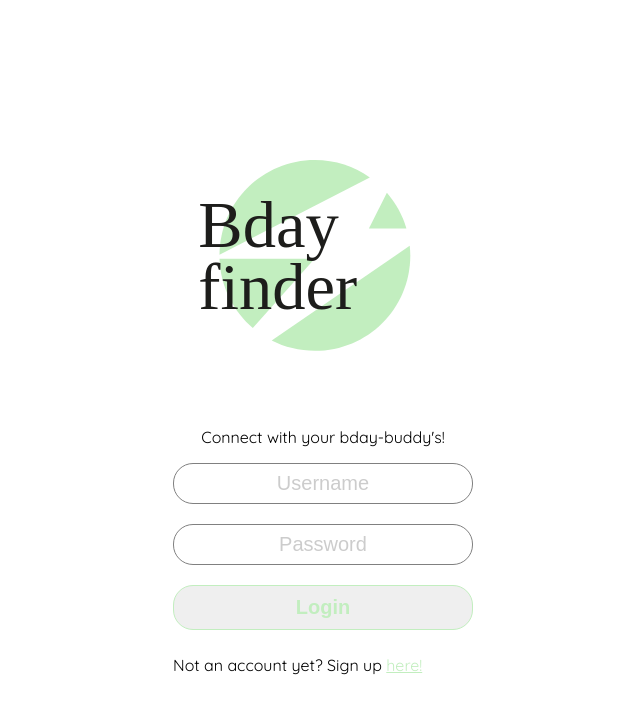
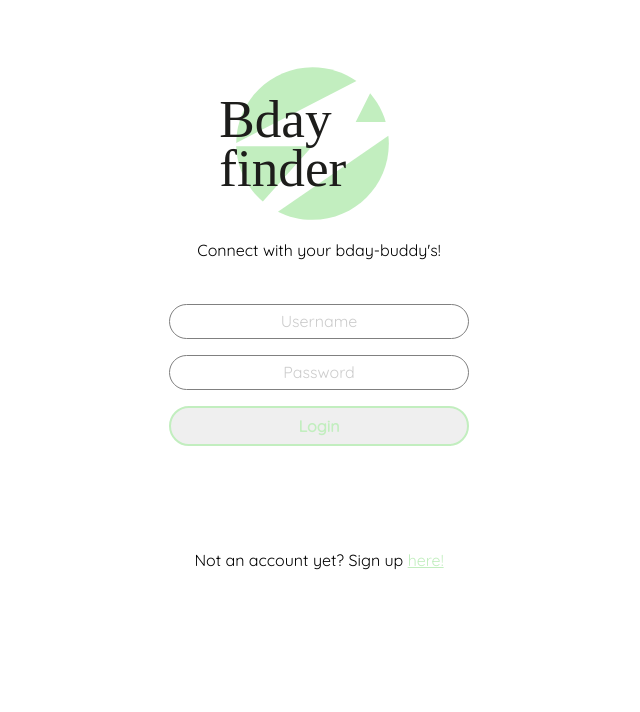
Before and after one commit to abuijzen/herexamen-Webtech3-frontend, a plain HTML site: page login.html in a window 1280 px wide. Shown: the whole page, without its empty margins (312-952 px from the left). Drawn offline with Linux system fonts and the light colour scheme.

Commit message:
css grid layout bij authenticate

```diff
--- a/css/login.css
+++ b/css/login.css
@@ -1,24 +1,27 @@
-* {box-sizing: border-box;}
-html { height: 100%; display: flex; }
-
-
-
-
-body
-{
+* {
+  box-sizing: border-box;
   font-family: 'Quicksand', sans-serif;
-  margin: auto;
 }
 
-.slogan{
-  font-size: 16px;
+.authenticate
+{
+  display:grid;
+  grid-template-rows: 200px 80px 120px 110px 50px 50px;
+  grid-template-columns: 300px;
+  background-color: white;
+  width: 350px;
+  font-size: 1em;
+  padding: 1em;
+  margin: 0 auto;
   text-align: center;
 }
 
+.authenticate--logo{
+  width: 80%;
+  margin:0 auto;
+}
 
-.signup{
-  font-size: 16px;
-}
+
 .input--text::placeholder
 {
   color: #ccc;
@@ -42,16 +45,7 @@ a{
 
 }
 
-.app
-{
-  display:grid;
-  grid-template-rows: 1fr;
-  grid-template-columns: 300px;
-  background-color: white;
-  width: 350px;
-  font-size: 1.25em;
-  padding: 1em;
-}
+
 
 .todos
 {
@@ -126,7 +120,7 @@ a{
   padding: 0.5em;
   font-weight: bold;
   border-radius: 20px;
-  border:1px solid rgb(194,238,191);
+  border:2px solid rgb(194,238,191);
   color: rgb(194,238,191);
 
   cursor: pointer;
--- a/js/login.js
+++ b/js/login.js
@@ -2,7 +2,7 @@ const base_url= "https://birthday-chat.herokuapp.com";
 
 
 //vanaf er geklikt wordt, worden de velden uitgelezen
-var btnlogin = document.querySelector(".login button").addEventListener("click",(e) => {
+var btnlogin = document.querySelector(".authenticate button").addEventListener("click",(e) => {
 
     //lees values uit de velden
     let username = document.querySelector("#email").value;
--- a/login.html
+++ b/login.html
@@ -12,8 +12,6 @@
     <!-- javascript SDK facebook-->
 
 <script>
-
-
     window.fbAsyncInit = function() {
       FB.init({
         appId      : '738563996597628',
@@ -35,7 +33,8 @@
       js = d.createElement(s); js.id = id;
       js.src = "https://connect.facebook.net/en_US/sdk.js";
       fjs.parentNode.insertBefore(js, fjs);
-  }(document, 'script', 'facebook-jssdk'));
+    }
+    (document, 'script', 'facebook-jssdk'));
 
 
     function testAPI() {                      // Testing Graph API after login.  See statusChangeCallback() for when this call is made.
@@ -48,21 +47,23 @@
 
 </script>
 
+    <div class="authenticate">
 
-        <div class="app">
+      <div class="authenticate--logo">
+        <img src="./images/logo.svg" alt="logo">
+      </div>
 
-          <div class="logo"><img src="./images/logo.svg" alt="logo"></div>
-          <div class="slogan"><p>Connect with your bday-buddy's!</p></div>
+      <p>Connect with your bday-buddy's!</p>
 
       <div class="alert hidden">
         Here is some feedback
       </div>
-                <div class="login">
+
+      <div class="authenticate--login">
         <div>
           <label for="email"></label>
           <input type="text" class="input--text" placeholder="Username" name="email" id="email">
         </div>
-
 
         <div>
           <label for="password"></label>
@@ -71,14 +72,16 @@
 
         <button class="btn btn--primary login__btn">Login</button>
       </div>
+
       <br>
-                <div class="signup">Not an account yet? Sign up <a href="signup.html">here!</a></div>
+      <p>Not an account yet? Sign up <a href="signup.html">here!</a></p>
+
+      <div class="fb-login-button" data-width="" data-size="large" data-button-type="continue_with" data-auto-logout-link="false" data-use-continue-as="true"></div>
+
     </div>
 
       <script src="./js/login.js"></script>
-    <!--button-->
-    <br>
-<div class="fb-login-button" data-width="" data-size="large" data-button-type="continue_with" data-auto-logout-link="false" data-use-continue-as="true"></div>
+
 
 </body>
 </html>
```
Also changed, not shown: signup.html (+12 -6 lines). Lines whose indentation alone changed are shown as unchanged.
